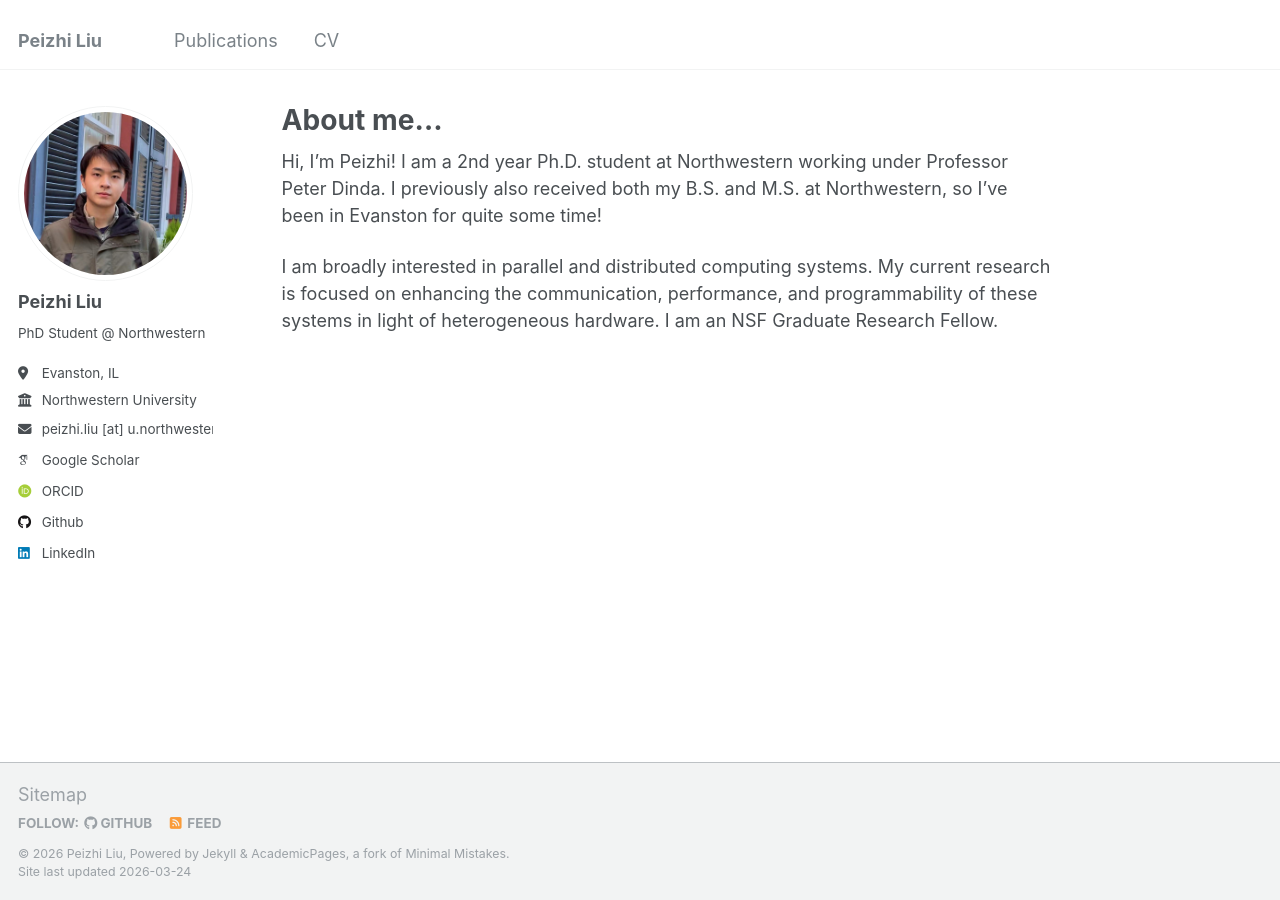
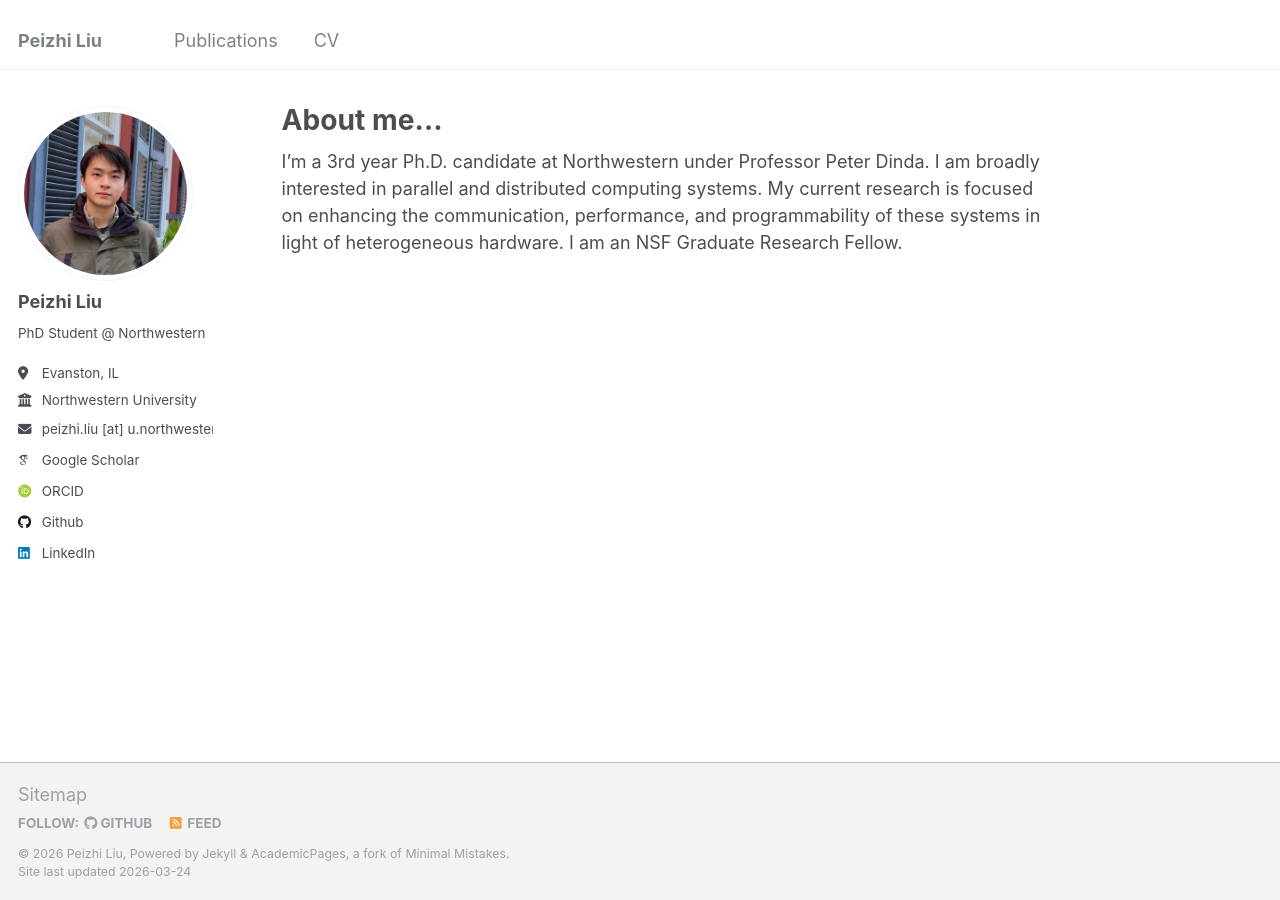
Before and after one commit to peizhiliu168/peizhiliu168.github.io, a Jekyll site: the page built from _pages/about.md, in a window 1280 px wide. Built offline with Jekyll 4.4.1, drawn with Linux system fonts in a browser that asks for light colours; some web fonts are replaced.

Commit message:
Updated papers and candidacy

```diff
--- a/_pages/about.md
+++ b/_pages/about.md
@@ -7,6 +7,4 @@ redirect_from:
   - /about.html
 ---
 
-Hi, I'm Peizhi! I am a 2nd year Ph.D. student at Northwestern working under Professor Peter Dinda. I previously also received both my B.S. and M.S. at Northwestern, so I've been in Evanston for quite some time!
-
-I am broadly interested in parallel and distributed computing systems. My current research is focused on enhancing the communication, performance, and programmability of these systems in light of heterogeneous hardware. I am an NSF Graduate Research Fellow.
+I'm a 3rd year Ph.D. candidate at Northwestern under Professor Peter Dinda. I am broadly interested in parallel and distributed computing systems. My current research is focused on enhancing the communication, performance, and programmability of these systems in light of heterogeneous hardware. I am an NSF Graduate Research Fellow.
--- a/_pages/publications.html
+++ b/_pages/publications.html
@@ -6,7 +6,7 @@ author_profile: true
 ---
 
 {% if site.author.googlescholar %}
-  <div class="wordwrap">You can also find my articles on <a href="{{site.author.googlescholar}}">my Google Scholar profile</a>.</div>
+  <div class="wordwrap">You can also find my work on <a href="{{site.author.googlescholar}}">my Google Scholar profile</a>.</div>
 {% endif %}
 
 {% include base_path %}
```
Also changed, not shown: _publications/2025-10-21-gpu-parameterized-collectives.md (+1 -0 lines).
